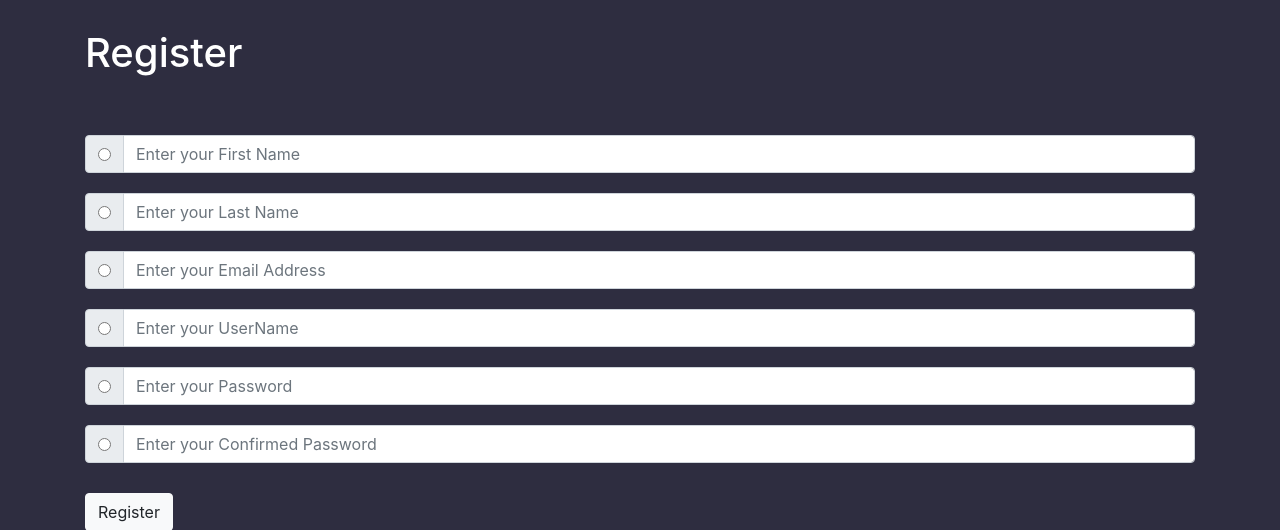
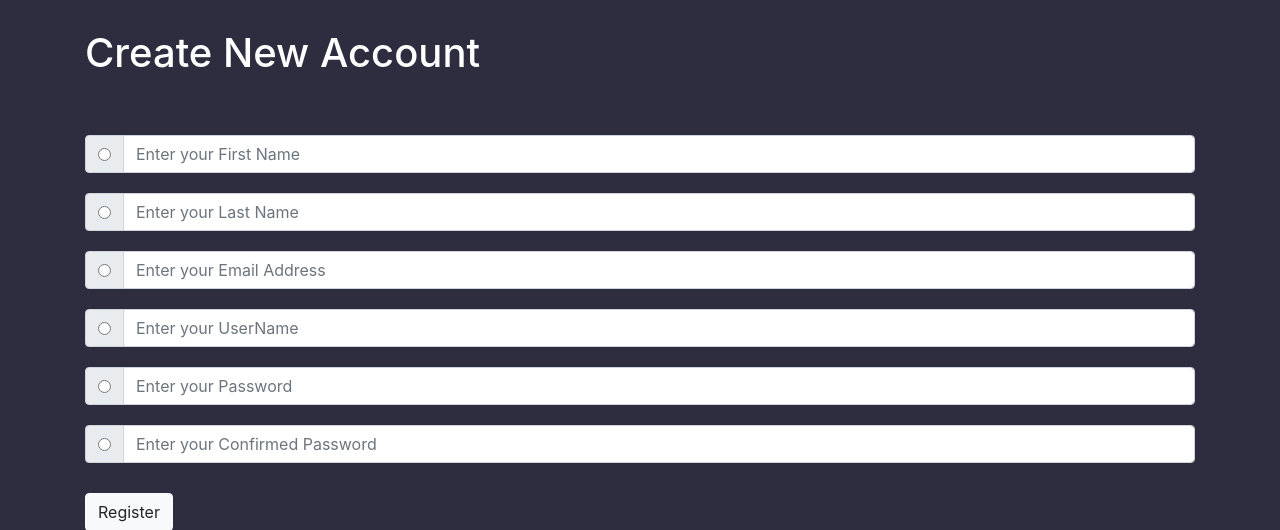
Before and after one commit to Suyog-23/noteme, a Django app: page /register in a window 1280 px wide. Shown: the part 71-601 px from the top of the page. Run offline with Django 3.2, Linux system fonts and the light colour scheme; some libraries are stand-ins or nearby versions; some web fonts are replaced.

Commit message:
Update register.html

```diff
--- a/main/templates/main/register.html
+++ b/main/templates/main/register.html
@@ -3,7 +3,7 @@
 {% block content %}
 
 
-<h1 style=" margin-top: 100px; color: white;">Register</h1>
+<h1 style=" margin-top: 100px; color: white;">Create New Account</h1>
 
 <!-- <form method="POST" action="register">
   {% csrf_token %}
```
